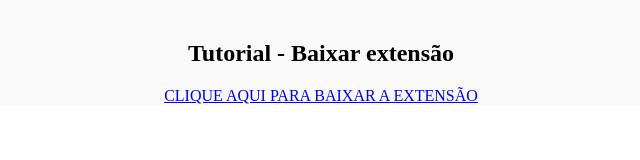
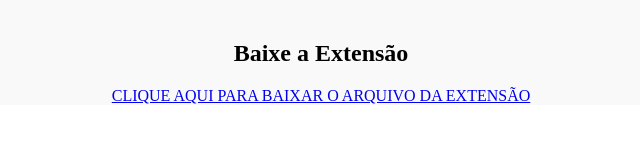
Before and after one commit to Saulo-Felipe/AUTOMATION-Bot-Dizu, a browser extension: page index.html in a window 1280 px wide. Shown: the whole page, without its empty margins (319-959 px from the left). Drawn offline with Linux system fonts and the light colour scheme.

Commit message:
downloads

```diff
--- a/index.html
+++ b/index.html
@@ -8,8 +8,8 @@
 <body>
 	<section>
 
-		<h1>Tutorial - Baixar extensão</h1>
-		<a href="extension.crx" download>CLIQUE AQUI PARA BAIXAR A EXTENSÃO</a>
+		<h1>Baixe a Extensão</h1>
+		<a href="./extension 2.0" download>CLIQUE AQUI PARA BAIXAR O ARQUIVO DA EXTENSÃO</a>
 
 	</section>
 </body>
```
Also changed, not shown: 2 other files.
